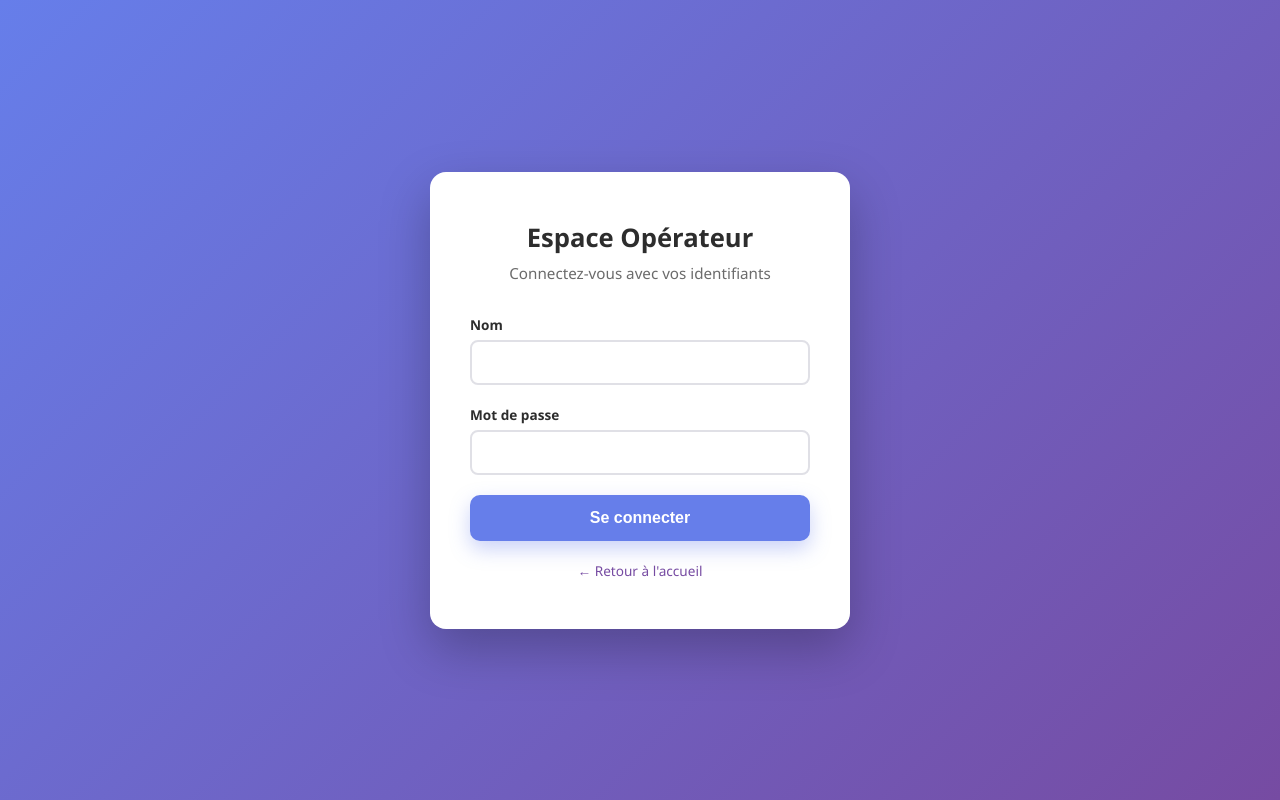
After one commit to randianina07/finalS4, a CodeIgniter 4 app: the page made by app/Views/auth/login_operateur.php in a window 1280 px wide. The commit adds this page. Run offline with PHP 8.4 and a stand-in for CodeIgniter, Linux system fonts and the light colour scheme; the template is opened without the code that fills it, so the values that code supplies are empty; some libraries are stand-ins or nearby versions.

Commit message:
interface

```diff
--- /dev/null
+++ b/app/Views/auth/login_operateur.php
@@ -0,0 +1,31 @@
+<!DOCTYPE html>
+<html lang="fr">
+<head>
+    <meta charset="UTF-8">
+    <meta name="viewport" content="width=device-width, initial-scale=1.0">
+    <title>Connexion Opérateur</title>
+    <link rel="stylesheet" href="/assets/css/style.css">
+</head>
+<body>
+
+    <div class="container">
+        <h1>Espace Opérateur</h1>
+        <p>Connectez-vous avec vos identifiants</p>
+
+        <form action="/login/operateur" method="post">
+            <div class="form-group">
+                <label for="nom">Nom</label>
+                <input type="text" id="nom" name="nom" required>
+            </div>
+            <div class="form-group">
+                <label for="mot_de_passe">Mot de passe</label>
+                <input type="password" id="mot_de_passe" name="mot_de_passe" required>
+            </div>
+            <button type="submit" class="btn btn-submit">Se connecter</button>
+        </form>
+
+        <a href="/" class="back-link">&larr; Retour à l'accueil</a>
+    </div>
+
+</body>
+</html>
```
Also changed, not shown: app/Views/auth/accueil.php (+16 -1 lines), app/Views/auth/login_client.php (added, +27 -0 lines), public/assets/css/style.css (added).
